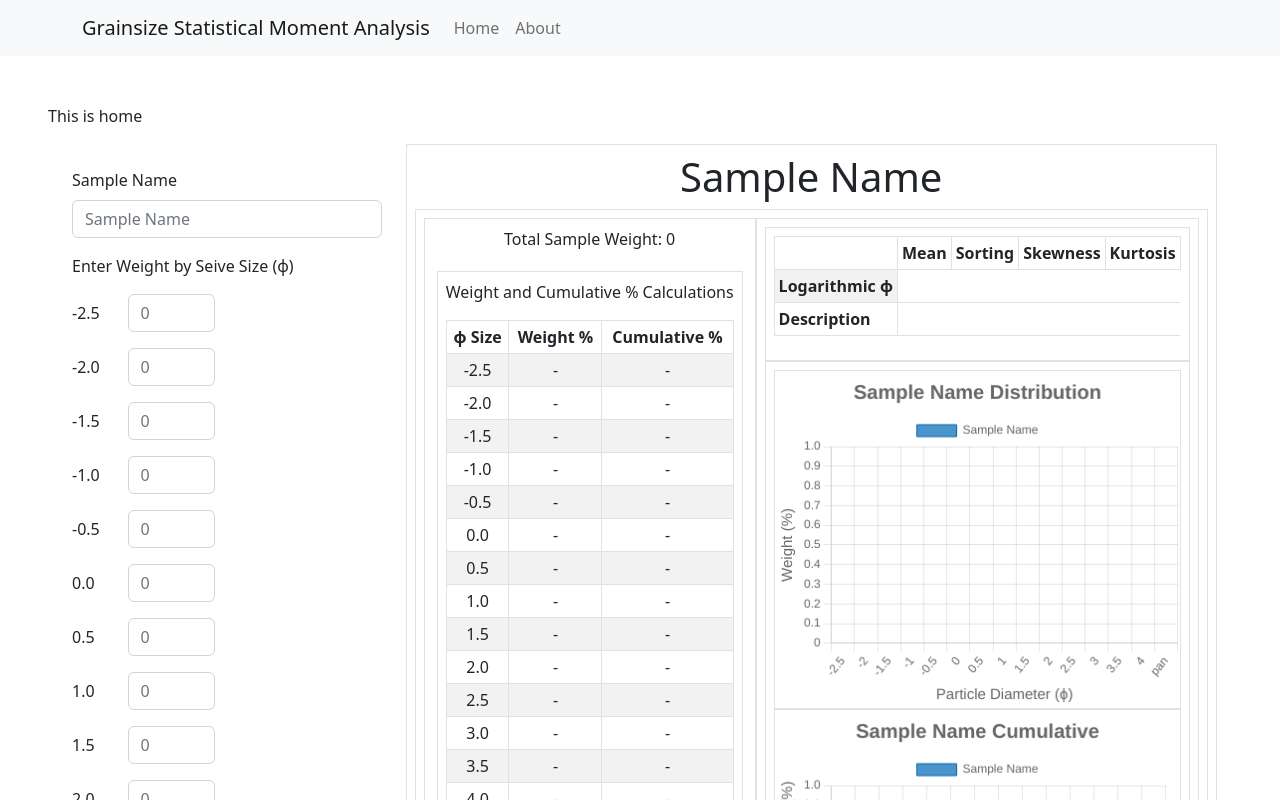
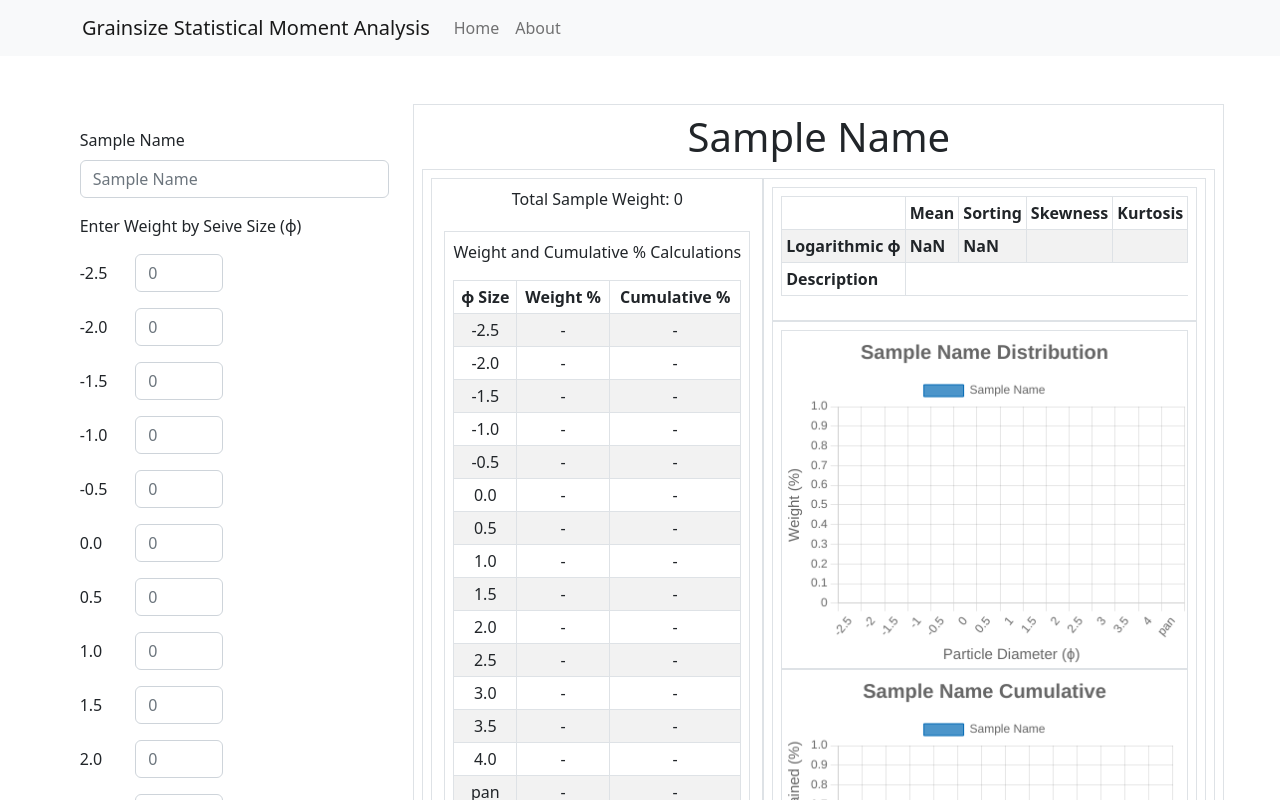
Before and after one commit to KCrandall6/grainsize-statisticalmoment-analysis, a React (Create React App) app: page / in a window 1280 px wide. Shown: the top 800 px of the page. Built offline with nearby package versions, Linux system fonts and the light colour scheme; the HTML template or start-up script is replaced by a standard one.

Commit message:
percentile calculations complete; additional calculations for statistical moments complete

```diff
--- a/src/pages/Home/Home.jsx
+++ b/src/pages/Home/Home.jsx
@@ -85,8 +85,7 @@ function Home() {
   }
 
   return(
-    <div className='p-5'>
-      <p>This is home</p>
+    <div className='d-flex justify-content-center p-5'>
       <div className='d-flex justify-content-start'>
       <DataEntry phiData={phiData} phiSizes={phiSizes} setPhiData={setPhiData} calculationsData={calculationsData} setCalculationsData={setCalculationsData} dataSubmit={dataSubmit}/>
       <Report calculationsData={calculationsData}/>
--- a/src/pages/Home/components/StatisticalMoments.jsx
+++ b/src/pages/Home/components/StatisticalMoments.jsx
@@ -3,6 +3,51 @@ import Table from 'react-bootstrap/Table';
 
 
 const StatisticalMoments = ({calculationsData}) => {
+
+  let mean;
+  let stdDev;
+  let skewness;
+  let kurtosis;
+  let percentiles = {
+    '5': null,
+    '16': null,
+    '25': null,
+    '50': null,
+    '75': null,
+    '84': null,
+    '95': null
+  };
+
+  const percentileCalc = (data, percentile) => {
+    let front = [];
+    let back = [];
+    let slope;
+    // calculate the x and y coordinates in front and back of percentile
+    for (let i = 0; i < data.length - 1; i++) {
+      if (percentile > data[i] && percentile < data[i + 1]) {
+        front = [calculationsData.phiSizes[i + 1], data[i + 1]];
+        back = [calculationsData.phiSizes[i], data[i]]
+      }
+    }
+    // calculate the slope of a line between the two points
+    slope = ((front[1] - back[1]) / (front[0] - back[0]))
+    // return the calculated x value when y = percentile; point-slope form linear equation
+    return (((percentile - back[1]) / (slope)) + back[0]).toFixed(2)
+  }
+
+
+  const calcMoments = () => {
+    Object.keys(percentiles).forEach((el) => {
+      percentiles[el] = Number(percentileCalc(calculationsData.cumulativePercentArr, el))
+    })
+    mean = ((percentiles[16] + percentiles[50] + percentiles[84]) / 3).toFixed(2);
+    stdDev = (((percentiles[84] - percentiles[16]) / 4) + ((percentiles[95] - percentiles[5]) / 6.6)).toFixed(2);
+    console.log('mean shouble be 16', mean)
+  }
+
+
+  console.log('here', calcMoments());
+
 
   return(
     <div>
@@ -19,6 +64,10 @@ const StatisticalMoments = ({calculationsData}) => {
           <tbody>
             <tr>
               <th>Logarithmic ϕ</th>
+              <th>{mean}</th>
+              <th>{stdDev}</th>
+              <th>{skewness}</th>
+              <th>{kurtosis}</th>
             </tr>
             <tr>
               <th>Description</th>
```
